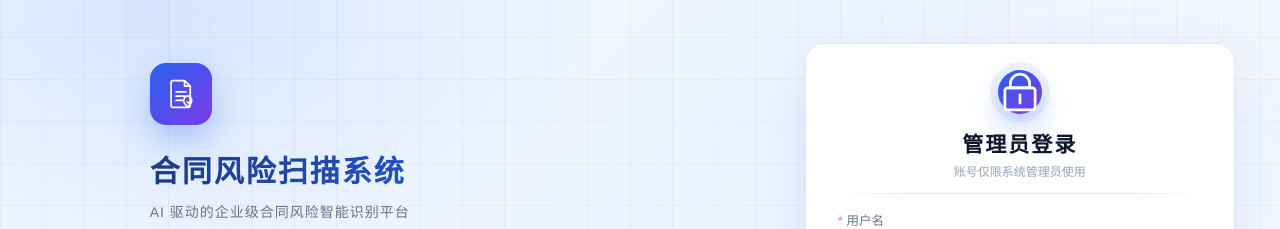
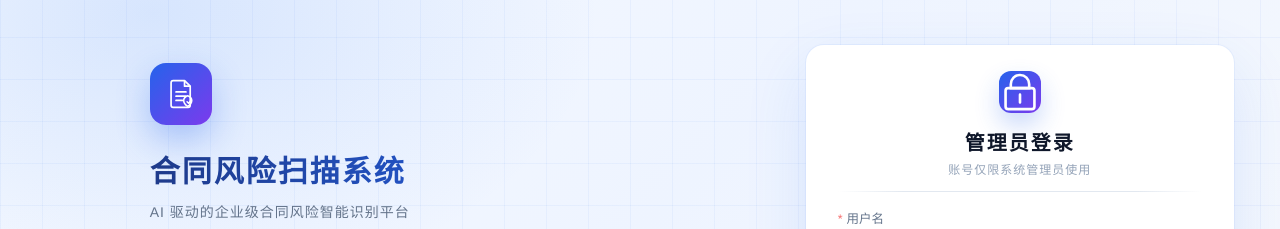
Before and after one commit to MrLiuGangQiang/contract-risk, a Vue app in the folder frontend/: page /login in a window 1280 px wide. Shown: the part 131-360 px from the top of the page. Built offline with nearby package versions, Linux system fonts and the light colour scheme; no server answers.

Commit message:
style(login): 优化超管登录头部图标与排版
- 管理员图标改为圆角渐变方块，去除夸张圆形光晕
- 标题/副标题字号与间距收紧，视觉更精致

```diff
--- a/frontend/src/views/LoginView.vue
+++ b/frontend/src/views/LoginView.vue
@@ -421,21 +421,24 @@ async function onLogin() {
   margin-bottom: 14px;
 }
 .admin-head h2 {
-  font-size: 21px;
+  margin-top: 10px !important;
+  font-size: 20px;
   letter-spacing: 2px;
 }
+.admin-head p {
+  margin-top: 4px !important;
+  letter-spacing: 1px;
+}
 .admin-icon-wrap {
-  width: 44px;
-  height: 44px;
+  width: 42px;
+  height: 42px;
   display: inline-flex;
   align-items: center;
   justify-content: center;
-  border-radius: 50%;
+  border-radius: 12px;
   color: #fff;
   background: linear-gradient(135deg, #2563eb, #7c3aed);
-  box-shadow:
-    0 0 0 8px rgba(37, 99, 235, 0.08),
-    0 14px 28px rgba(37, 99, 235, 0.28);
+  box-shadow: 0 12px 24px rgba(37, 99, 235, 0.24);
 }
 .form-divider {
   height: 1px;
```
